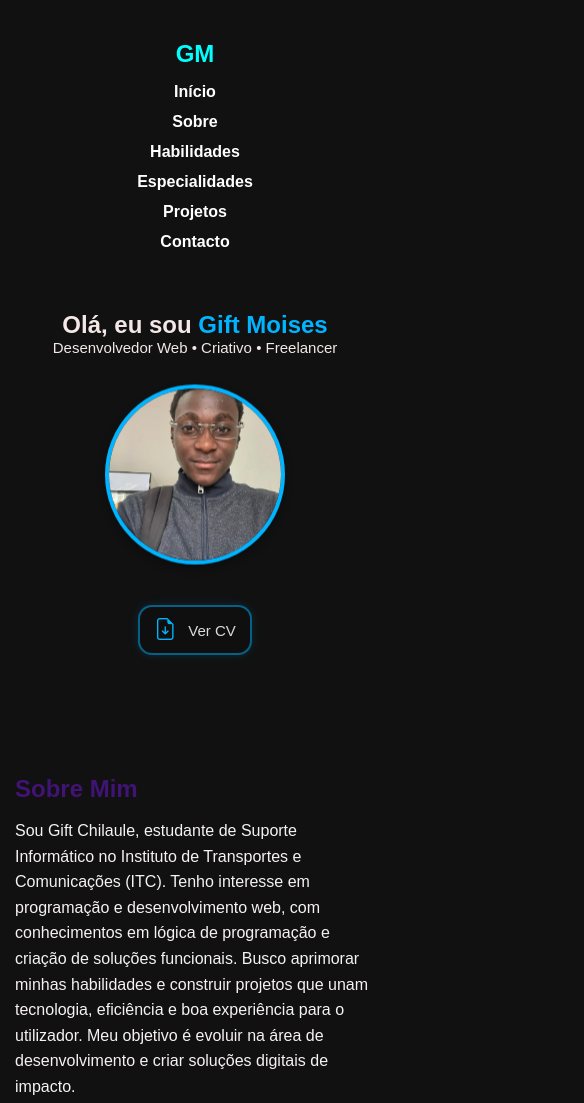
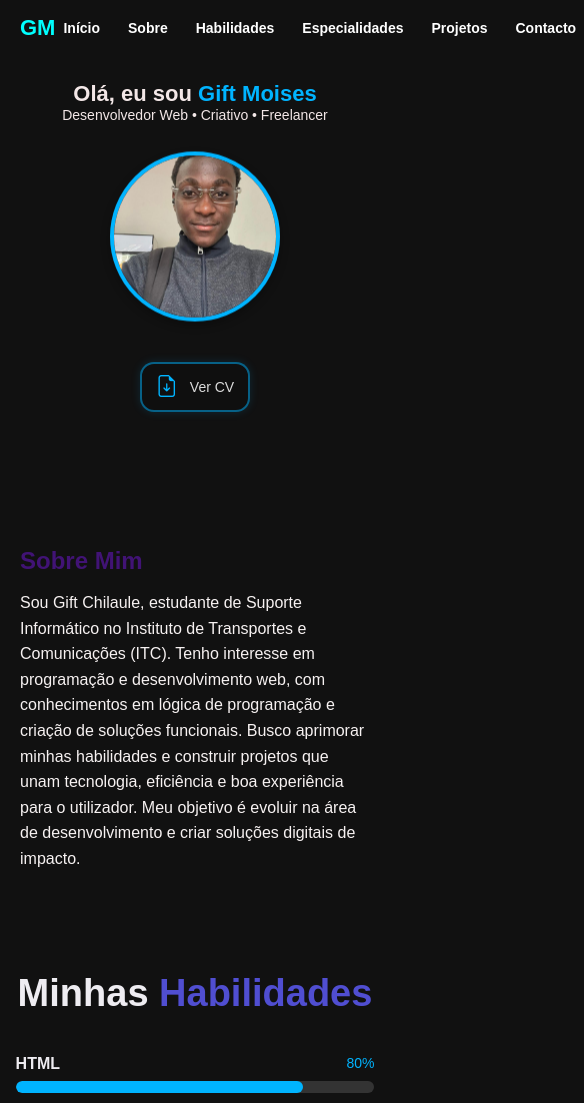
Before and after one commit to giftmoises206-cmd/Portfolio, a plain HTML site: page index.html in a window 390 px wide. Shown: the top 1103 px of the page, 584 px wide, since content can reach past the window. Drawn offline with nearby package versions, Linux system fonts and the light colour scheme.

Commit message:
Update scoop.css

```diff
--- a/scoop.css
+++ b/scoop.css
@@ -423,93 +423,71 @@ section.Especialidades .flex{
 .fill.suporte { width: 75%; }
 .fill.eletricidade { width: 65%; }
 
+
+
+/* AJUSTE PARA MOBILE */
 @media (max-width: 768px) {
 
-    /* MENU */
-    nav {
-        flex-direction: column;
-        gap: 15px;
+    /* HEADER */
+    header {
+        padding: 15px 0;
     }
 
+    nav {
+        flex-direction: row;
+        align-items: center;
+        justify-content: space-between;
+    }
+
+    /* LOGO */
+    .logo {
+        font-size: 22px;
+    }
+
+    /* MENU */
     nav ul {
-        flex-direction: column;
+        flex-direction: row;
         gap: 12px;
-        text-align: center;
+        font-size: 14px;
+        overflow-x: auto;
+        white-space: nowrap;
+    }
+
+    nav ul::-webkit-scrollbar {
+        display: none;
     }
 
     nav ul:hover {
         transform: none;
     }
 
+    nav a {
+        padding: 6px 8px;
+    }
+
     /* HERO */
+    .her {
+        margin-top: 40px;
+    }
+
     .her h2 {
-        font-size: 24px;
+        font-size: 22px;
+        text-align: center;
     }
 
     .her p {
-        font-size: 15px;
+        font-size: 14px;
+        text-align: center;
     }
 
     .her-img img {
-        width: 180px;
-        height: 180px;
+        width: 170px;
+        height: 170px;
     }
 
     /* BOTÃO CV */
     .cv {
-        font-size: 15px;
+        font-size: 14px;
         padding: 10px 14px;
     }
-
-    /* SEÇÕES */
-    section {
-        margin: 40px auto;
-        padding: 0 15px;
-    }
-
-    /* SKILLS */
-    .skills-container {
-        width: 100%;
-    }
-
-    /* ESPECIALIDADES */
-    section.Especialidades .flex {
-        flex-direction: column;
-        gap: 30px;
-    }
-
-    .Especialidades .Especialidades-box {
-        padding: 25px;
-    }
-
-    /* PROJETOS */
-    .pro-container {
-        flex-direction: column;
-        gap: 30px;
-    }
-
-    .pro-card {
-        width: 100%;
-        max-width: 320px;
-    }
-
-    /* CONTACTOS */
-    .contact-style {
-        margin-left: 0;
-        max-width: 100%;
-        padding: 40px 15px;
-    }
-
-    .contact-title {
-        font-size: 20px;
-    }
-
-    .c-item span {
-        font-size: 15px;
-    }
-
-    /* FOOTER */
-    .footer {
-        font-size: 13px;
-    }
 }
```
